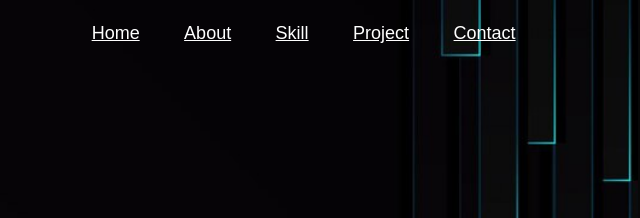
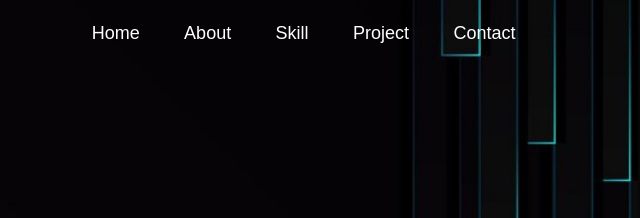
Before and after one commit to NiyatiTrivedi926/NiyatiTrivedi, a plain HTML site: page index.html in a window 1280 px wide. Shown: the top 218 px of the page, 386-1026 px from the left. Drawn offline with Linux system fonts and the light colour scheme.

Commit message:
Update style.css

```diff
--- a/style.css
+++ b/style.css
@@ -131,11 +131,6 @@ nav ul li a:hover::after{
     font-size: 14px;
 }
 
-a:-webkit-any-link {
-    color: #fff;
-    cursor: pointer;
-    text-decoration: underline;
-}
 
 .tab-links{
     margin-right: 50px;
```
